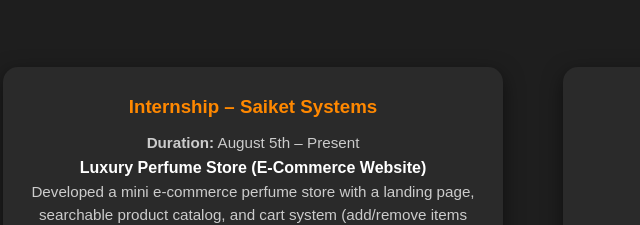
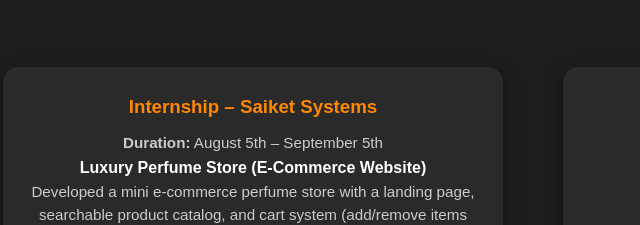
Before and after one commit to roukaya91170/portfolio, a plain HTML site: page index.html in a window 1280 px wide. Shown: the part 2162-2387 px from the top of the page, 107-747 px from the left. Drawn offline with Linux system fonts and the light colour scheme.

Commit message:
Update index.html

```diff
--- a/index.html
+++ b/index.html
@@ -92,7 +92,7 @@
     <div class="cards-container">
     <div class="card">
     <h3>Internship – Saiket Systems</h3>
-    <p><strong>Duration:</strong> August 5th – Present</p>
+    <p><strong>Duration:</strong> August 5th – September 5th</p>
 
     <h4>Luxury Perfume Store (E-Commerce Website)</h4>
     <p>Developed a mini e-commerce perfume store with a landing page, searchable product catalog, and cart system (add/remove items with localStorage). <strong>Skills:</strong> HTML, CSS, JavaScript.</p>
```
